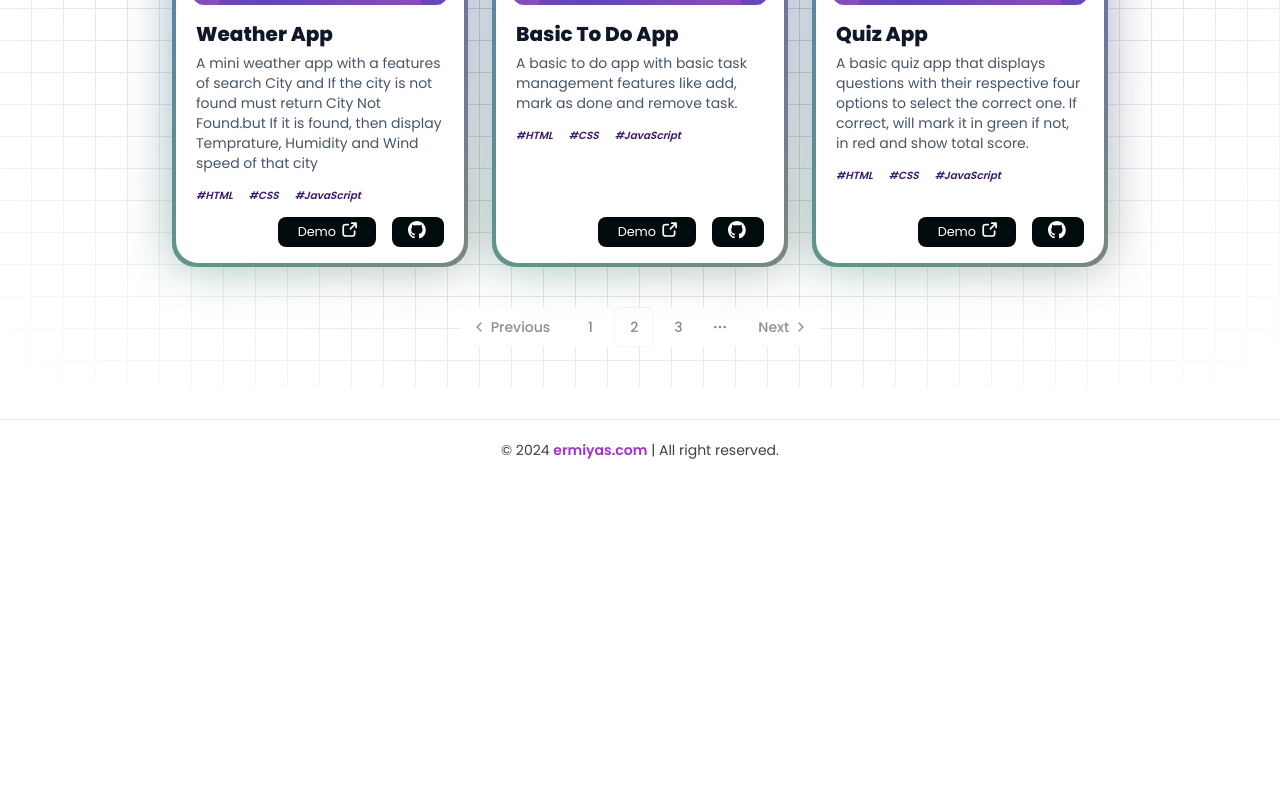
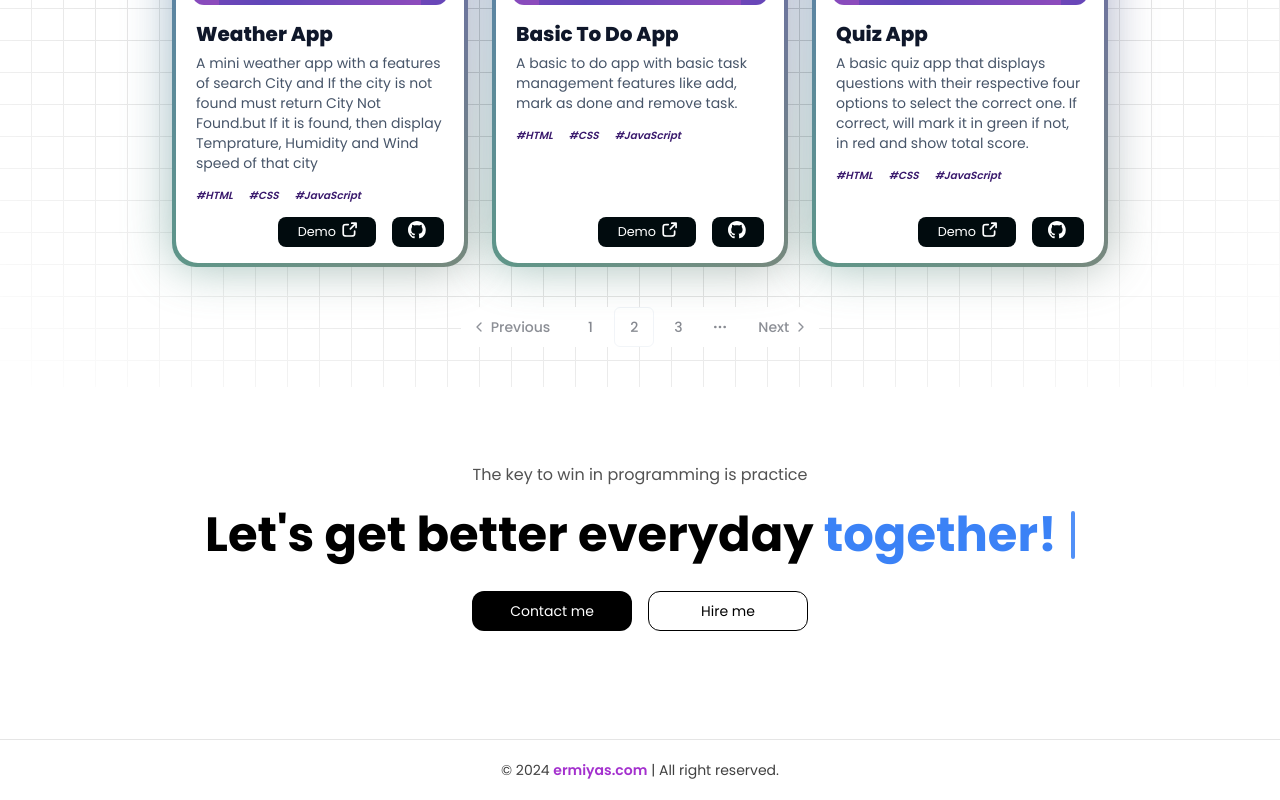
Before and after one commit to Erma-T/frontendprojects, a Next.js app: page / in a window 1280 px wide. Shown: the part 1326-2126 px from the top of the page. Before the commit the page ends 1806 px from the top, so only its background shows below. Built offline with nearby package versions, Linux system fonts and the light colour scheme.

Commit message:
Hire me section added

```diff
--- /dev/null
+++ b/src/app/mainsections/hireme.tsx
@@ -0,0 +1,62 @@
+"use client";
+
+import React from "react";
+
+import { TypewriterEffectSmooth } from "@/components/ui/typewriter-effect";
+import Link from "next/link";
+
+const Hireme = () => {
+  const words = [
+    {
+      text: "Let's",
+    },
+    {
+      text: "get",
+    },
+    {
+      text: "better",
+    },
+    {
+      text: "everyday",
+    },
+    {
+      text: "together!",
+      className: "text-blue-500 dark:text-blue-500",
+    },
+  ];
+  return (
+    <div className="max-w-[60rem] flex flex-col items-center justify-center h-[20rem]  ">
+      <p className="text-neutral-600 dark:text-neutral-200 text-xs sm:text-base  ">
+        The key to win in programming is practice
+      </p>
+      <TypewriterEffectSmooth words={words} />
+      <div className="flex flex-col md:flex-row space-y-4 md:space-y-0 space-x-0 md:space-x-4">
+
+        <Link
+            href={"http://ermiyas.com"}
+            target="_blank"
+            >
+
+            <button className="w-40 h-10 rounded-xl bg-black border dark:border-white border-transparent text-white text-sm">
+                Contact me
+            </button>
+
+        </Link>
+
+        <Link
+            href={"http://ermiyas.com"}
+            target="_blank"
+            >
+
+            <button className="hover:bg-black hover:text-white w-40 h-10 rounded-xl bg-white text-black border border-black text-sm">
+                Hire me
+            </button>
+
+        </Link>
+
+      </div>
+    </div>
+  );
+}
+
+export default Hireme
--- a/src/app/page.tsx
+++ b/src/app/page.tsx
@@ -2,6 +2,7 @@
 import Hero from "./mainsections/hero";
 import About from "./mainsections/about";
 import Projects from "./mainsections/projects";
+import Hireme from "./mainsections/hireme";
 
 export default function Home() {
   return (
@@ -10,6 +11,7 @@
       <About />
       <Projects />
 
+      <Hireme />
 
     </main>
   );
--- /dev/null
+++ b/src/components/ui/typewriter-effect.tsx
@@ -0,0 +1,187 @@
+"use client";
+
+import { cn } from "@/lib/utils";
+import { motion, stagger, useAnimate, useInView } from "framer-motion";
+import { useEffect } from "react";
+
+export const TypewriterEffect = ({
+  words,
+  className,
+  cursorClassName,
+}: {
+  words: {
+    text: string;
+    className?: string;
+  }[];
+  className?: string;
+  cursorClassName?: string;
+}) => {
+  // split text inside of words into array of characters
+  const wordsArray = words.map((word) => {
+    return {
+      ...word,
+      text: word.text.split(""),
+    };
+  });
+
+  const [scope, animate] = useAnimate();
+  const isInView = useInView(scope);
+  useEffect(() => {
+    if (isInView) {
+      animate(
+        "span",
+        {
+          display: "inline-block",
+          opacity: 1,
+          width: "fit-content",
+        },
+        {
+          duration: 0.3,
+          delay: stagger(0.1),
+          ease: "easeInOut",
+        }
+      );
+    }
+  }, [isInView]);
+
+  const renderWords = () => {
+    return (
+      <motion.div ref={scope} className="inline">
+        {wordsArray.map((word, idx) => {
+          return (
+            <div key={`word-${idx}`} className="inline-block">
+              {word.text.map((char, index) => (
+                <motion.span
+                  initial={{}}
+                  key={`char-${index}`}
+                  className={cn(
+                    `dark:text-white text-black opacity-0 hidden`,
+                    word.className
+                  )}
+                >
+                  {char}
+                </motion.span>
+              ))}
+              &nbsp;
+            </div>
+          );
+        })}
+      </motion.div>
+    );
+  };
+  return (
+    <div
+      className={cn(
+        "text-base sm:text-xl md:text-3xl lg:text-5xl font-bold text-center",
+        className
+      )}
+    >
+      {renderWords()}
+      <motion.span
+        initial={{
+          opacity: 0,
+        }}
+        animate={{
+          opacity: 1,
+        }}
+        transition={{
+          duration: 0.8,
+          repeat: Infinity,
+          repeatType: "reverse",
+        }}
+        className={cn(
+          "inline-block rounded-sm w-[4px] h-4 md:h-6 lg:h-10 bg-blue-500",
+          cursorClassName
+        )}
+      ></motion.span>
+    </div>
+  );
+};
+
+export const TypewriterEffectSmooth = ({
+  words,
+  className,
+  cursorClassName,
+}: {
+  words: {
+    text: string;
+    className?: string;
+  }[];
+  className?: string;
+  cursorClassName?: string;
+}) => {
+  // split text inside of words into array of characters
+  const wordsArray = words.map((word) => {
+    return {
+      ...word,
+      text: word.text.split(""),
+    };
+  });
+  const renderWords = () => {
+    return (
+      <div>
+        {wordsArray.map((word, idx) => {
+          return (
+            <div key={`word-${idx}`} className="inline-block">
+              {word.text.map((char, index) => (
+                <span
+                  key={`char-${index}`}
+                  className={cn(`dark:text-white text-black `, word.className)}
+                >
+                  {char}
+                </span>
+              ))}
+              &nbsp;
+            </div>
+          );
+        })}
+      </div>
+    );
+  };
+
+  return (
+    <div className={cn("flex space-x-1 my-6", className)}>
+      <motion.div
+        className="overflow-hidden pb-2"
+        initial={{
+          width: "0%",
+        }}
+        whileInView={{
+          width: "fit-content",
+        }}
+        transition={{
+          duration: 2,
+          ease: "linear",
+          delay: 1,
+        }}
+      >
+        <div
+          className="text-xs sm:text-base md:text-xl lg:text:3xl xl:text-5xl font-bold"
+          style={{
+            whiteSpace: "nowrap",
+          }}
+        >
+          {renderWords()}{" "}
+        </div>{" "}
+      </motion.div>
+      <motion.span
+        initial={{
+          opacity: 0,
+        }}
+        animate={{
+          opacity: 1,
+        }}
+        transition={{
+          duration: 0.8,
+
+          repeat: Infinity,
+          repeatType: "reverse",
+        }}
+        className={cn(
+          "block rounded-sm w-[4px]  h-4 sm:h-6 xl:h-12 bg-blue-500",
+          cursorClassName
+        )}
+      ></motion.span>
+    </div>
+  );
+};
```
